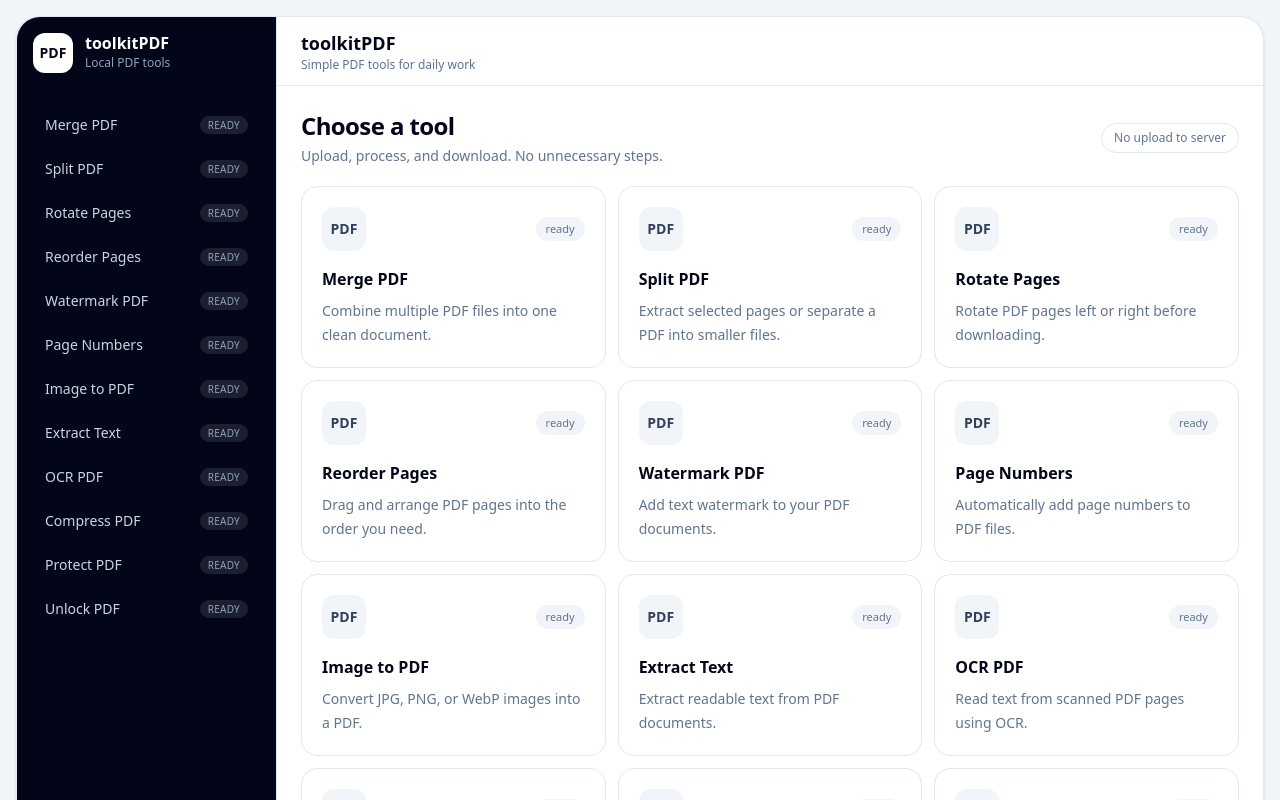
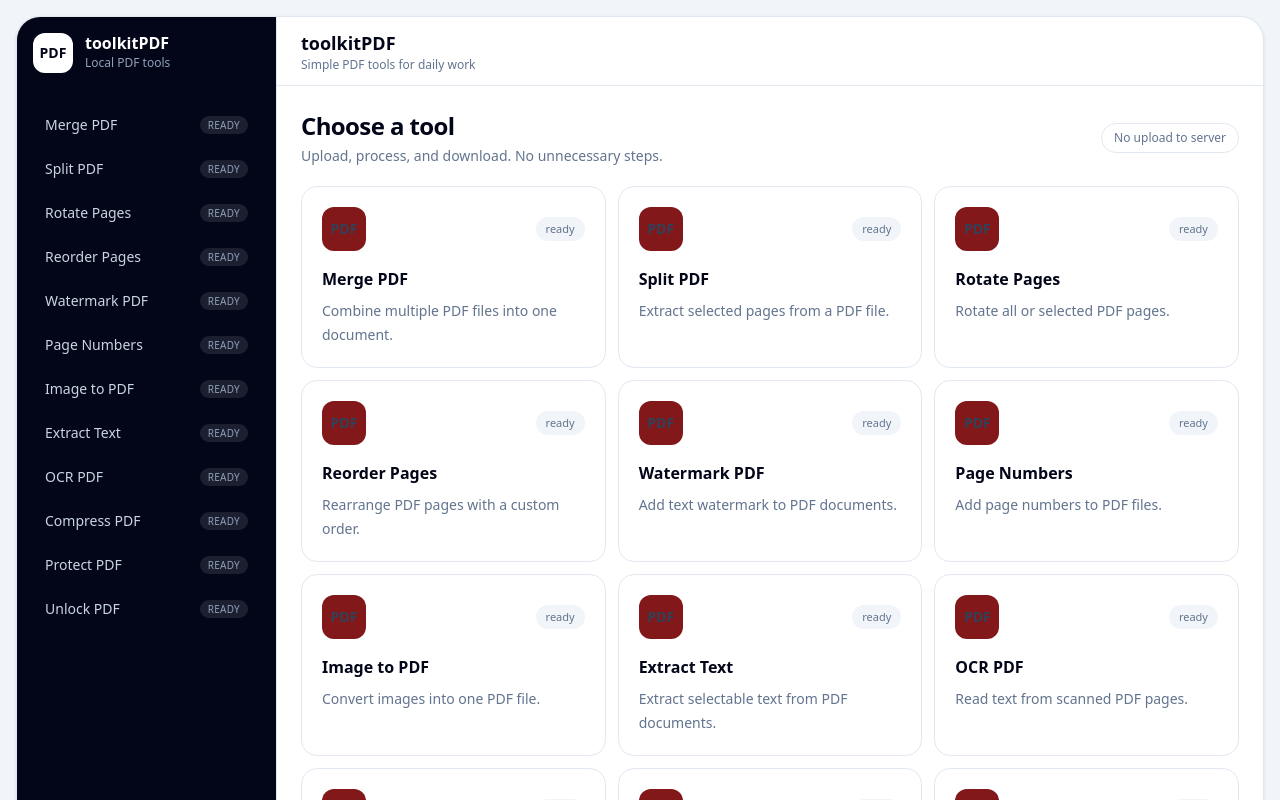
Before and after one commit to fdhlaly/toolkitPDF, a Next.js app: page / in a window 1280 px wide. Shown: the top 800 px of the page. Built offline with nearby package versions, Linux system fonts and the light colour scheme.

Commit message:
feat: update tool descriptions for clarity and consistency

```diff
--- a/src/app/page.tsx
+++ b/src/app/page.tsx
@@ -26,7 +26,7 @@ export default function Home() {
             className="group rounded-2xl border border-slate-200 bg-white p-5 transition hover:-translate-y-0.5 hover:border-slate-300 hover:shadow-md"
           >
             <div className="mb-4 flex items-center justify-between">
-              <div className="flex size-11 items-center justify-center rounded-xl bg-slate-100 text-sm font-bold text-slate-700">
+              <div className="flex size-11 items-center justify-center rounded-xl text-sm font-bold text-slate-700 bg-red-900">
                 PDF
               </div>
 
--- a/src/data/tools.tsx
+++ b/src/data/tools.tsx
@@ -1,101 +1,83 @@
-import {
-  FilePlus2,
-  Scissors,
-  RotateCw,
-  ArrowUpDown,
-  Stamp,
-  Hash,
-  ImageIcon,
-  ScanText,
-  Lock,
-  Unlock,
-  Minimize2,
-  FileText,
-} from "lucide-react";
+export type ToolStatus = "ready";
 
-export const tools = [
+export type Tool = {
+  title: string;
+  description: string;
+  href: string;
+  status: ToolStatus;
+};
+
+export const tools: Tool[] = [
   {
     title: "Merge PDF",
-    description: "Combine multiple PDF files into one clean document.",
+    description: "Combine multiple PDF files into one document.",
     href: "/tools/merge",
-    icon: <FilePlus2 size={22} />,
-    status: "ready" as const,
+    status: "ready",
   },
   {
     title: "Split PDF",
-    description: "Extract selected pages or separate a PDF into smaller files.",
+    description: "Extract selected pages from a PDF file.",
     href: "/tools/split",
-    icon: <Scissors size={22} />,
-    status: "ready" as const,
+    status: "ready",
   },
   {
     title: "Rotate Pages",
-    description: "Rotate PDF pages left or right before downloading.",
+    description: "Rotate all or selected PDF pages.",
     href: "/tools/rotate",
-    icon: <RotateCw size={22} />,
-    status: "ready" as const,
+    status: "ready",
   },
   {
     title: "Reorder Pages",
-    description: "Drag and arrange PDF pages into the order you need.",
+    description: "Rearrange PDF pages with a custom order.",
     href: "/tools/reorder",
-    icon: <ArrowUpDown size={22} />,
-    status: "ready" as const,
+    status: "ready",
   },
   {
     title: "Watermark PDF",
-    description: "Add text watermark to your PDF documents.",
+    description: "Add text watermark to PDF documents.",
     href: "/tools/watermark",
-    icon: <Stamp size={22} />,
-    status: "ready" as const,
+    status: "ready",
   },
   {
     title: "Page Numbers",
-    description: "Automatically add page numbers to PDF files.",
+    description: "Add page numbers to PDF files.",
     href: "/tools/page-numbers",
-    icon: <Hash size={22} />,
-    status: "ready" as const,
+    status: "ready",
   },
   {
     title: "Image to PDF",
-    description: "Convert JPG, PNG, or WebP images into a PDF.",
+    description: "Convert images into one PDF file.",
     href: "/tools/image-to-pdf",
-    icon: <ImageIcon size={22} />,
-    status: "ready" as const,
+    status: "ready",
   },
   {
     title: "Extract Text",
-    description: "Extract readable text from PDF documents.",
+    description: "Extract selectable text from PDF documents.",
     href: "/tools/extract-text",
-    icon: <FileText size={22} />,
-    status: "ready" as const,
+    status: "ready",
   },
   {
     title: "OCR PDF",
-    description: "Read text from scanned PDF pages using OCR.",
+    description: "Read text from scanned PDF pages.",
     href: "/tools/ocr",
-    icon: <ScanText size={22} />,
-    status: "ready" as const,
+    status: "ready",
   },
   {
     title: "Compress PDF",
-    description: "Reduce PDF file size for sharing and storage.",
+    description: "Reduce PDF file size for sharing.",
     href: "/tools/compress",
-    icon: <Minimize2 size={22} />,
-    status: "ready" as const,
+    status: "ready",
   },
   {
     title: "Protect PDF",
     description: "Add password protection to PDF files.",
     href: "/tools/protect",
-    icon: <Lock size={22} />,
-    status: "ready" as const,
+    status: "ready",
   },
   {
     title: "Unlock PDF",
     description: "Remove password protection from supported PDF files.",
     href: "/tools/unlock",
-    icon: <Unlock size={22} />,
-    status: "ready" as const,
+    status: "ready",
   },
 ];
```
